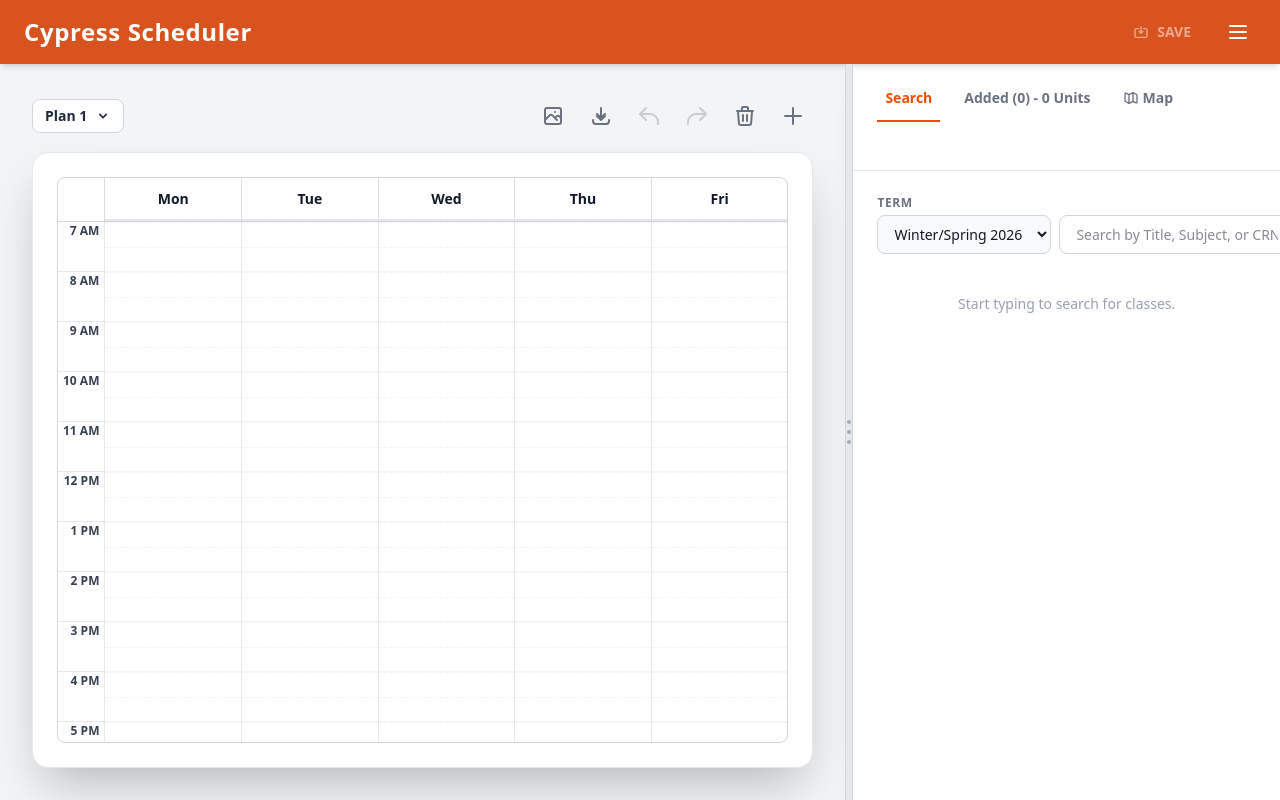
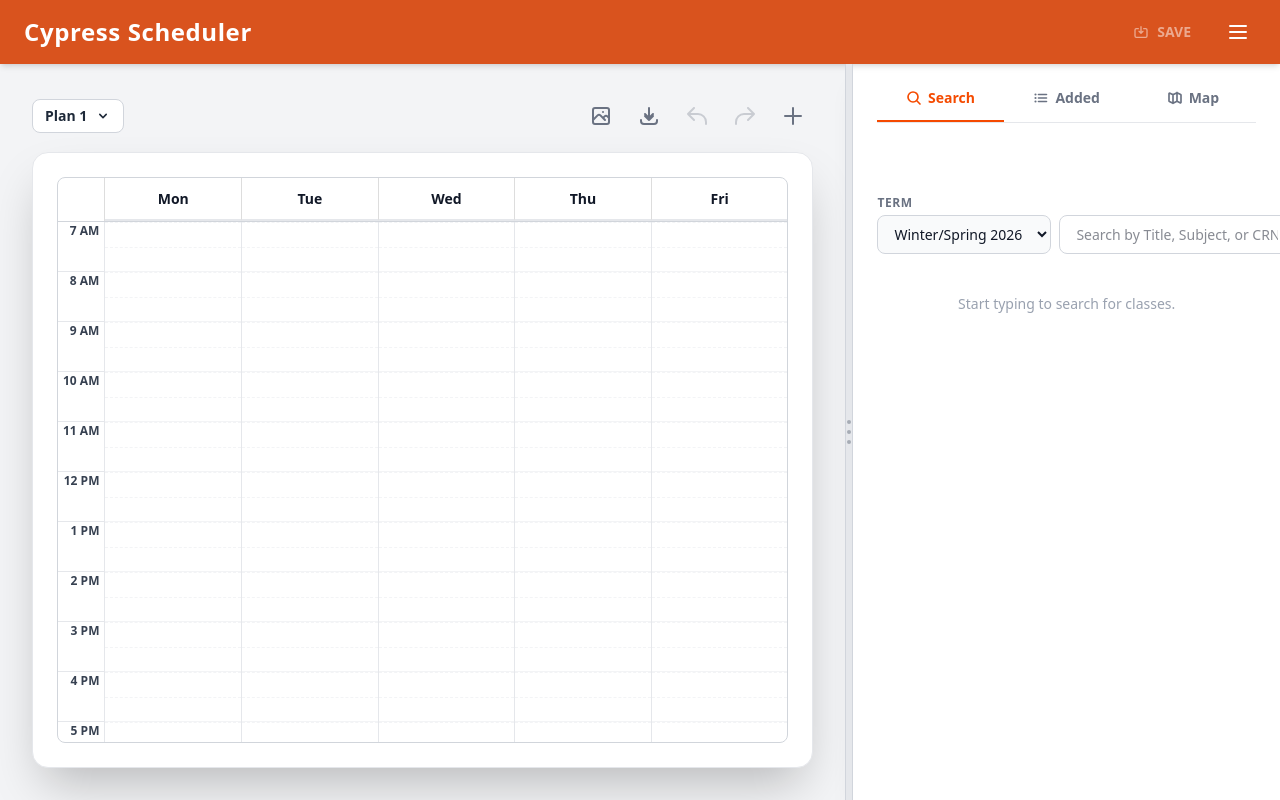
Before and after one commit to ThaiBenjamin/cypress-scheduler, a Next.js app: page / in a window 1280 px wide. Built offline with nearby package versions, Linux system fonts and the light colour scheme.

Commit message:
small UI changes to added classes and search display

```diff
--- a/app/page.tsx
+++ b/app/page.tsx
@@ -18,7 +18,6 @@ const dayMap: Record<string, number> = { "Su": 1, "M": 2, "Tu": 3, "W": 4, "Th":
 
 const COURSE_COLORS = ["#3b82f6", "#ef4444", "#10b981", "#f59e0b", "#8b5cf6", "#ec4899", "#06b6d4", "#f97316", "#6366f1"];
 
-// This list matches your map! We use it to populate the Custom Event Dropdown.
 const BUILDING_DATA: Record<string, string> = {
   'BBF': 'Baseball Field', 'BK': 'Book Store', 'BUS': 'Business', 'CCCPLX': 'Cypress College Complex',
   '1VPA': 'Fine Arts', 'FASS': 'Fine Arts Swing Space', 'G1': 'Gym 1', 'G2': 'Gym 2',
@@ -143,7 +142,7 @@ export default function Home() {
   const [customEventStartTime, setCustomEventStartTime] = useState("10:30");
   const [customEventEndTime, setCustomEventEndTime] = useState("15:30");
   const [customEventDays, setCustomEventDays] = useState<string[]>([]);
-  const [customEventBuilding, setCustomEventBuilding] = useState<string>(""); // NEW LOCATION STATE
+  const [customEventBuilding, setCustomEventBuilding] = useState<string>("");
   const [customEventScheduleId, setCustomEventScheduleId] = useState<string>("");
   const [editingCustomEventCrn, setEditingCustomEventCrn] = useState<string | null>(null);
   const [calendarView, setCalendarView] = useState<any>("work_week");
@@ -519,7 +518,7 @@ export default function Home() {
           startTime: customEventStartTime,
           endTime: customEventEndTime,
           type: "Event",
-          building: customEventBuilding // Location attaches here to show on Map!
+          building: customEventBuilding
         }
       ]
     };
@@ -731,17 +730,13 @@ export default function Home() {
                 <div className="absolute top-[110%] left-1/2 transform -translate-x-1/2 opacity-0 peer-hover:opacity-100 transition-opacity duration-200 w-max bg-gray-900 dark:bg-gray-100 text-white dark:text-gray-900 text-xs font-bold py-1.5 px-3 rounded shadow-lg z-50 pointer-events-none">Redo<div className="absolute bottom-full left-1/2 transform -translate-x-1/2 border-[5px] border-transparent border-b-gray-900 dark:border-b-gray-100"></div></div>
               </div>
               <div className="relative flex items-center justify-center">
-                <button onClick={clearActiveSchedule} className="peer p-2 hover:text-red-500 transition-colors disabled:opacity-30 disabled:cursor-not-allowed cursor-pointer"><svg xmlns="http://www.w3.org/2000/svg" fill="none" viewBox="0 0 24 24" stroke="currentColor" className="w-5 h-5 sm:w-6 sm:h-6" strokeWidth={2}><path strokeLinecap="round" strokeLinejoin="round" d="M19 7l-.867 12.142A2 2 0 0116.138 21H7.862a2 2 0 01-1.995-1.858L5 7m5 4v6m4-6v6m1-10V4a1 1 0 00-1-1h-4a1 1 0 00-1 1v3M4 7h16" /></svg></button>
-                <div className="absolute top-[110%] left-1/2 transform -translate-x-1/2 opacity-0 peer-hover:opacity-100 transition-opacity duration-200 w-max bg-gray-900 dark:bg-gray-100 text-white dark:text-gray-900 text-xs font-bold py-1.5 px-3 rounded shadow-lg z-50 pointer-events-none">Clear Schedule<div className="absolute bottom-full left-1/2 transform -translate-x-1/2 border-[5px] border-transparent border-b-gray-900 dark:border-b-gray-100"></div></div>
-              </div>
-              <div className="relative flex items-center justify-center">
                 <button
                   onClick={() => {
                     setCustomEventName("");
                     setCustomEventStartTime("10:30");
                     setCustomEventEndTime("15:30");
                     setCustomEventDays([]);
-                    setCustomEventBuilding(""); // Reset location
+                    setCustomEventBuilding("");
                     setCustomEventScheduleId(activeScheduleId);
                     setEditingCustomEventCrn(null);
                     setIsCustomEventModalOpen(true);
@@ -790,17 +785,35 @@ export default function Home() {
         </div>
 
         <div className={`w-full lg:w-[var(--sidebar-width)] p-0 flex-col bg-white dark:bg-gray-900 shadow-xl z-20 transition-colors duration-300 ${isMobileCalendarOpen ? 'hidden lg:flex' : 'flex'}`}>
-          <div className="p-4 sm:p-6 pb-0 border-b border-gray-200 dark:border-gray-800 relative">
-            <div className="flex space-x-4 mb-6 overflow-x-auto">
-              <button onClick={() => setActiveTab("search")} className={`pb-3 text-sm font-bold border-b-2 px-2 transition-colors whitespace-nowrap cursor-pointer ${activeTab === "search" ? "border-orange-600 text-orange-600 dark:border-orange-500 dark:text-orange-500" : "border-transparent text-gray-500 dark:text-gray-400 hover:text-gray-800 dark:hover:text-gray-200"}`}>Search</button>
-              <button onClick={() => setActiveTab("added")} className={`pb-3 text-sm font-bold border-b-2 px-2 transition-colors whitespace-nowrap cursor-pointer ${activeTab === "added" ? "border-orange-600 text-orange-600 dark:border-orange-500 dark:text-orange-500" : "border-transparent text-gray-500 dark:text-gray-400 hover:text-gray-800 dark:hover:text-gray-200"}`}>Added ({activeCourses.length}) - {totalUnits} Units</button>
-              <button onClick={() => setActiveTab("map")} className={`pb-3 text-sm font-bold border-b-2 px-2 transition-colors whitespace-nowrap cursor-pointer flex items-center gap-1 ${activeTab === "map" ? "border-orange-600 text-orange-600 dark:border-orange-500 dark:text-orange-500" : "border-transparent text-gray-500 dark:text-gray-400 hover:text-gray-800 dark:hover:text-gray-200"}`}>
-                <svg xmlns="http://www.w3.org/2000/svg" fill="none" viewBox="0 0 24 24" strokeWidth={2} stroke="currentColor" className="w-4 h-4"><path strokeLinecap="round" strokeLinejoin="round" d="M9 20l-5.447-2.724A1 1 0 013 16.382V5.618a1 1 0 011.447-.894L9 7m0 13l6-3m-6 3V7m6 10l4.553 2.276A1 1 0 0021 18.382V7.618a1 1 0 00-.553-.894L15 4m0 13V4m0 0L9 7" /></svg> Map
+
+          {/* UPDATED FULL-WIDTH TABS */}
+          <div className="p-4 sm:p-6 pb-0 relative">
+            <div className="flex w-full mb-6 overflow-x-auto border-b border-gray-200 dark:border-gray-800">
+              <button
+                onClick={() => setActiveTab("search")}
+                className={`flex-1 flex justify-center items-center gap-1.5 pb-3 text-sm font-bold border-b-2 transition-colors whitespace-nowrap cursor-pointer ${activeTab === "search" ? "border-orange-600 text-orange-600 dark:border-orange-500 dark:text-orange-500" : "border-transparent text-gray-500 dark:text-gray-400 hover:text-gray-800 dark:hover:text-gray-200"}`}
+              >
+                <svg xmlns="http://www.w3.org/2000/svg" fill="none" viewBox="0 0 24 24" strokeWidth={2.5} stroke="currentColor" className="w-4 h-4"><path strokeLinecap="round" strokeLinejoin="round" d="M21 21l-5.197-5.197m0 0A7.5 7.5 0 105.196 5.196a7.5 7.5 0 0010.607 10.607z" /></svg>
+                Search
+              </button>
+              <button
+                onClick={() => setActiveTab("added")}
+                className={`flex-1 flex justify-center items-center gap-1.5 pb-3 text-sm font-bold border-b-2 transition-colors whitespace-nowrap cursor-pointer ${activeTab === "added" ? "border-orange-600 text-orange-600 dark:border-orange-500 dark:text-orange-500" : "border-transparent text-gray-500 dark:text-gray-400 hover:text-gray-800 dark:hover:text-gray-200"}`}
+              >
+                <svg xmlns="http://www.w3.org/2000/svg" fill="none" viewBox="0 0 24 24" strokeWidth={2.5} stroke="currentColor" className="w-4 h-4"><path strokeLinecap="round" strokeLinejoin="round" d="M8.25 6.75h12M8.25 12h12m-12 5.25h12M3.75 6.75h.007v.008H3.75V6.75zm.375 0a.375.375 0 11-.75 0 .375.375 0 01.75 0zM3.75 12h.007v.008H3.75V12zm.375 0a.375.375 0 11-.75 0 .375.375 0 01.75 0zm-.375 5.25h.007v.008H3.75v-.008zm.375 0a.375.375 0 11-.75 0 .375.375 0 01.75 0z" /></svg>
+                Added
+              </button>
+              <button
+                onClick={() => setActiveTab("map")}
+                className={`flex-1 flex justify-center items-center gap-1.5 pb-3 text-sm font-bold border-b-2 transition-colors whitespace-nowrap cursor-pointer ${activeTab === "map" ? "border-orange-600 text-orange-600 dark:border-orange-500 dark:text-orange-500" : "border-transparent text-gray-500 dark:text-gray-400 hover:text-gray-800 dark:hover:text-gray-200"}`}
+              >
+                <svg xmlns="http://www.w3.org/2000/svg" fill="none" viewBox="0 0 24 24" strokeWidth={2.5} stroke="currentColor" className="w-4 h-4"><path strokeLinecap="round" strokeLinejoin="round" d="M9 20l-5.447-2.724A1 1 0 013 16.382V5.618a1 1 0 011.447-.894L9 7m0 13l6-3m-6 3V7m6 10l4.553 2.276A1 1 0 0021 18.382V7.618a1 1 0 00-.553-.894L15 4m0 13V4m0 0L9 7" /></svg>
+                Map
               </button>
             </div>
           </div>
 
-          <div className="flex-1 overflow-y-auto p-4 sm:p-6 pb-24 lg:pb-6 relative flex flex-col">
+          <div className="flex-1 overflow-y-auto p-4 sm:p-6 pt-0 pb-24 lg:pb-6 relative flex flex-col">
             {activeTab === "search" && (
               <div>
                 <div className="mb-6 flex flex-col gap-3">
@@ -892,13 +905,22 @@ export default function Home() {
               </div>
             )}
 
+            {/* UPDATED ADDED TAB HEADER */}
             {activeTab === "added" && (
               <div className="space-y-4">
-                {activeCourses.length > 0 && (
-                   <div className="flex justify-end mb-2">
-                      <button onClick={clearActiveSchedule} className="text-xs font-bold text-red-500 hover:text-red-700 underline cursor-pointer">Clear This Schedule</button>
-                   </div>
-                )}
+
+                {/* NEW TITLE HEADER */}
+                <div className="flex justify-between items-center mb-4 pb-2 border-b border-gray-200 dark:border-gray-800">
+                  <h2 className="text-base sm:text-lg font-black text-gray-800 dark:text-gray-200">
+                    {activeSchedule?.name || "My Plan"} ({totalUnits} Units)
+                  </h2>
+                  {activeCourses.length > 0 && (
+                    <button onClick={clearActiveSchedule} className="text-xs font-bold text-red-500 hover:text-red-700 underline cursor-pointer transition-colors">
+                      Clear Schedule
+                    </button>
+                  )}
+                </div>
+
                 {activeCourses.length === 0 ? (
                   <p className="text-gray-400 dark:text-gray-500 text-sm text-center mt-10">This schedule is empty.</p>
                 ) : (
@@ -969,7 +991,7 @@ export default function Home() {
                       setCustomEventStartTime(selectedEvent.meetingInfo.startTime);
                       setCustomEventEndTime(selectedEvent.meetingInfo.endTime);
                       setCustomEventDays(selectedEvent.meetingInfo.days);
-                      setCustomEventBuilding(selectedEvent.meetingInfo.building || ""); // Set location when editing
+                      setCustomEventBuilding(selectedEvent.meetingInfo.building || "");
                       setCustomEventScheduleId(activeScheduleId);
                       setEditingCustomEventCrn(selectedEvent.courseInfo.crn);
                       setIsCustomEventModalOpen(true);
@@ -1036,7 +1058,6 @@ export default function Home() {
                 <label className="absolute left-3 -top-2.5 bg-[#2d2d2d] px-1 text-xs text-gray-400 transition-all peer-placeholder-shown:text-base peer-placeholder-shown:text-gray-500 peer-placeholder-shown:top-3 peer-focus:-top-2.5 peer-focus:text-xs peer-focus:text-gray-300 pointer-events-none">Event Name</label>
               </div>
 
-              {/* NEW LOCATION SELECTOR */}
               <div className="relative">
                 <select
                   value={customEventBuilding}
```
